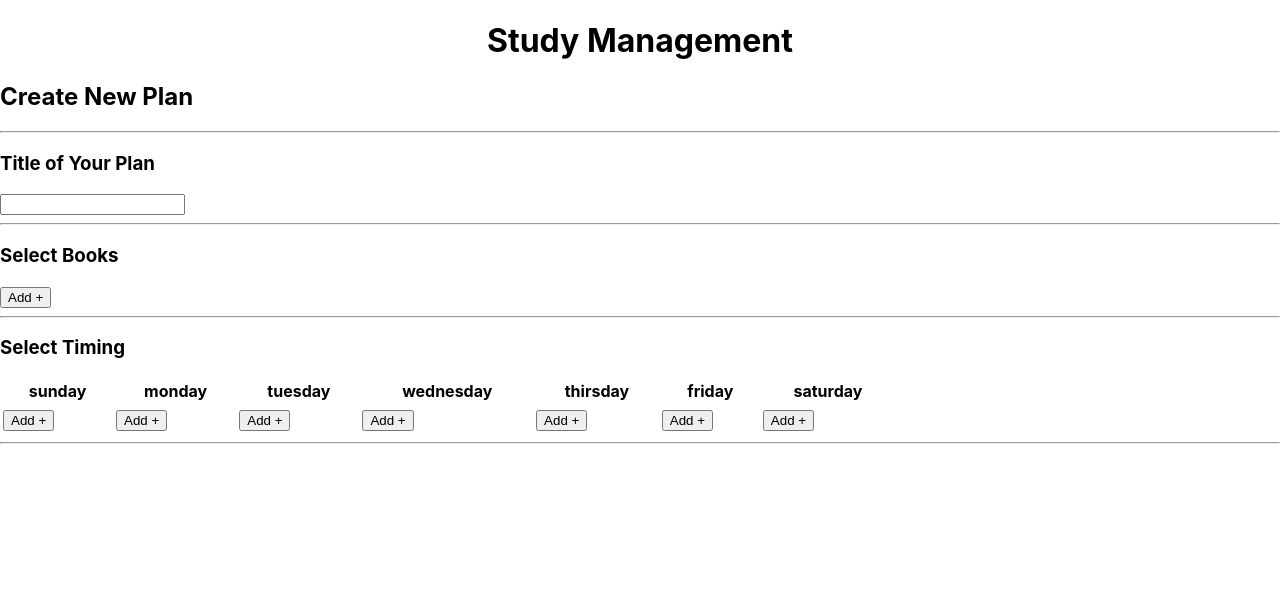
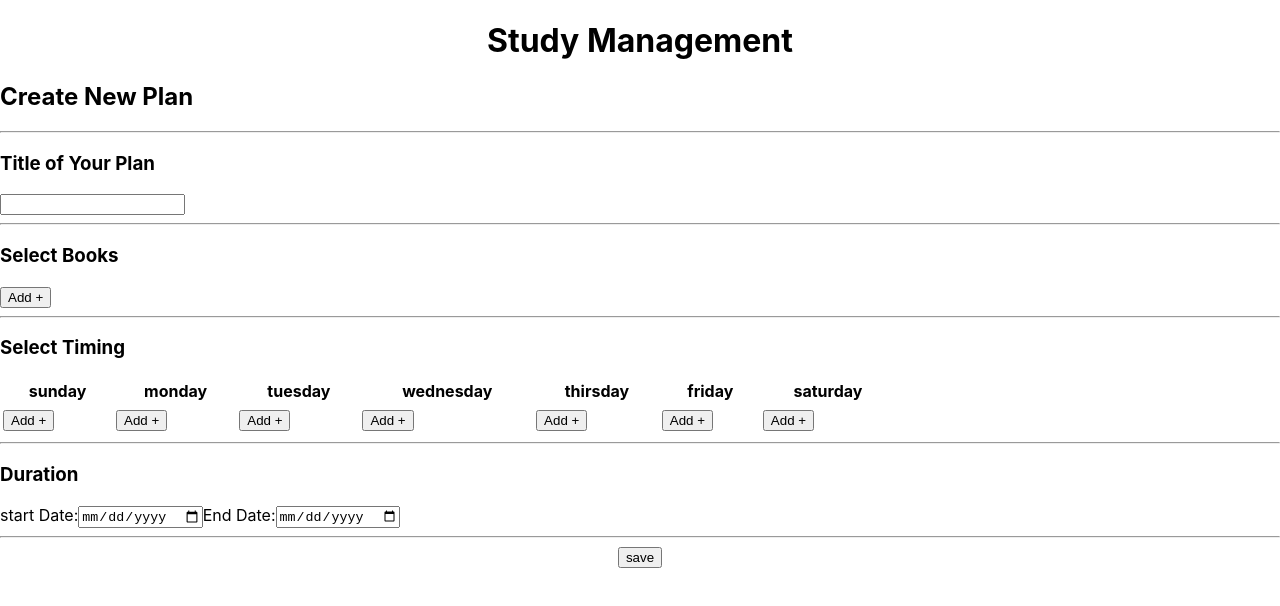
Before and after one commit to kevinp2611/my-app, a React (Create React App) app: page / in a window 1280 px wide. Shown: the top 606 px of the page. Built offline with nearby package versions, Linux system fonts and the light colour scheme.

Commit message:
fourth commit

```diff
--- a/package.json
+++ b/package.json
@@ -10,6 +10,7 @@
     "@testing-library/react": "^13.4.0",
     "@testing-library/user-event": "^13.5.0",
     "react": "^18.2.0",
+    "react-datepicker": "^6.2.0",
     "react-dom": "^18.2.0",
     "react-scripts": "5.0.1",
     "web-vitals": "^2.1.4"
--- a/src/App.js
+++ b/src/App.js
@@ -3,6 +3,8 @@ import { useState } from "react";
 import MultipleSelect from "./components/MultipleSelect";
 import Book from "./Book";
 import Timing from "./components/Timing";
+import Datepiker from "./components/Datepiker";
+import Button from "@mui/material/Button";
 
 function App() {
   // const [inputValues, setInputValues] = useState({});
@@ -65,6 +67,18 @@ function App() {
         <Timing />
       </div>
       <hr />
+      <div>
+        <h3>Duration</h3>
+        start Date:
+        <Datepiker />
+        {""}
+        End Date:
+        <Datepiker />
+      </div>
+      <hr />
+      <div className="App">
+        <button> save</button>
+      </div>
     </>
   );
 }
--- /dev/null
+++ b/src/components/Datepiker.js
@@ -0,0 +1,19 @@
+import { useState } from "react";
+
+const Datepiker = () => {
+  const [selectedDate, setSelectedDate] = useState(null);
+
+  const minDate = () => {
+    const today = new Date().toISOString().split("T")[0];
+    return today;
+  };
+  return (
+    <input
+      type="date"
+      value={selectedDate}
+      min={minDate()}
+      onChange={(e) => setSelectedDate(e.target.value)}
+    />
+  );
+};
+export default Datepiker;
```
Also changed, not shown: 1 other file (tests, documents, lock files or other folders).
